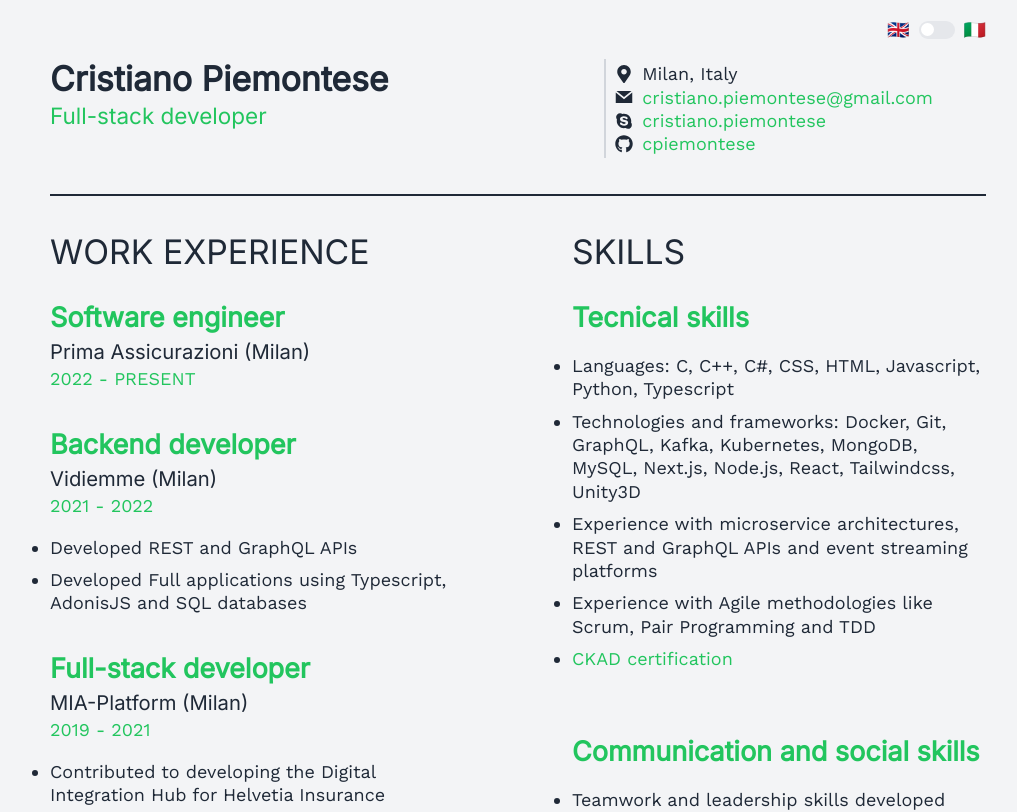
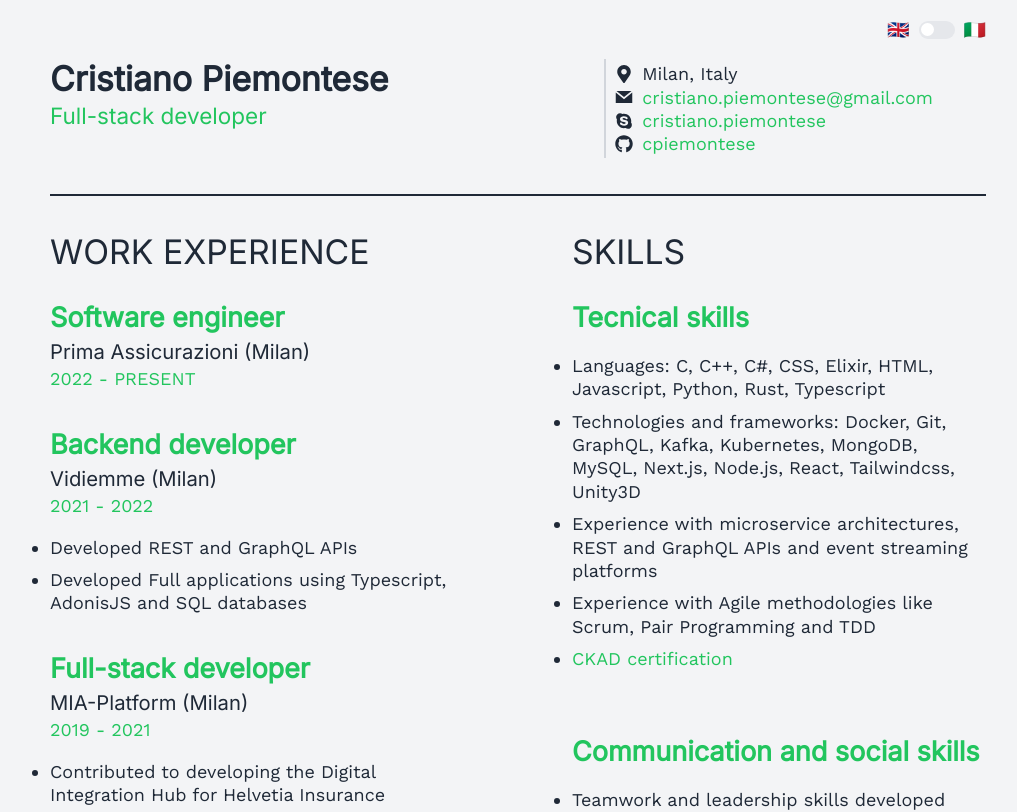
Before and after one commit to cpiemontese/cpiemontese.github.io, a Next.js app: page / in a window 1280 px wide. Shown: the top 812 px of the page, without its empty margins (122-1139 px from the left). Built offline with nearby package versions, Linux system fonts and the light colour scheme.

Commit message:
add rust and elixir as languages

```diff
--- a/pages/index.jsx
+++ b/pages/index.jsx
@@ -5,7 +5,7 @@ import CVElement from '../components/cv-element'
 
 const SectionTitle = ({ name }) => <h2 className="mb-6 uppercase text-3xl">{name}</h2>
 
-export default function IndexPage() {
+export default function IndexPage () {
   return (
     <Layout home>
       {({ lang }) => (
@@ -189,7 +189,7 @@ export default function IndexPage() {
                 lang={lang}
                 title={lang === EN ? 'Tecnical skills' : 'Informatiche'}
                 list={(function () {
-                  const languages = 'C, C++, C#, CSS, HTML, Javascript, Python, Typescript'
+                  const languages = 'C, C++, C#, CSS, Elixir, HTML, Javascript, Python, Rust, Typescript'
                   const techsAndFrameworks =
                     'Docker, Git, GraphQL, Kafka, Kubernetes, MongoDB, MySQL, Next.js, Node.js, React, Tailwindcss, Unity3D'
                   const ckadCredlyLink = 'https://www.credly.com/badges/9a267086-bd53-408e-b0c5-e9ce6d79dafb/public_url'
```
